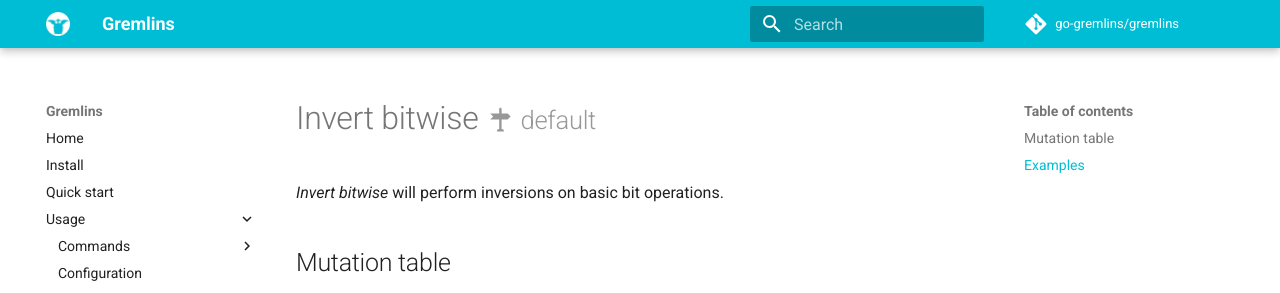
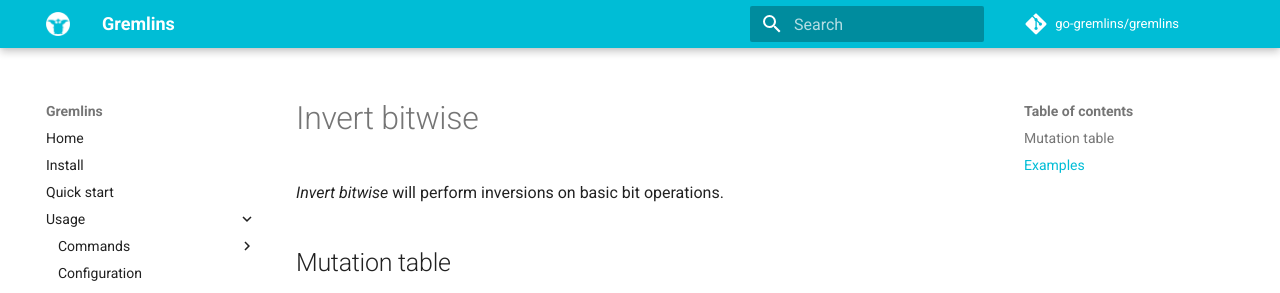
Before and after one commit to go-gremlins/gremlins, an MkDocs documentation site: the page built from docs/docs/usage/mutations/invert_bitwise.md, in a window 1280 px wide. Shown: the top 293 px of the page. Built offline with MkDocs 1.6.1 and Material for MkDocs 9.7.7, drawn with Linux system fonts in a browser that asks for light colours; comment, search, counter and statistics services are not loaded; the version menu is left out.

Commit message:
docs: remove default flag

```diff
--- a/docs/docs/usage/mutations/invert_bitwise.md
+++ b/docs/docs/usage/mutations/invert_bitwise.md
@@ -2,7 +2,7 @@
 title: Invert bitwise
 ---
 
-# Invert bitwise <small>:material-sign-direction: default</small>
+# Invert bitwise
 
 _Invert bitwise_ will perform inversions on basic bit operations.
 
```
